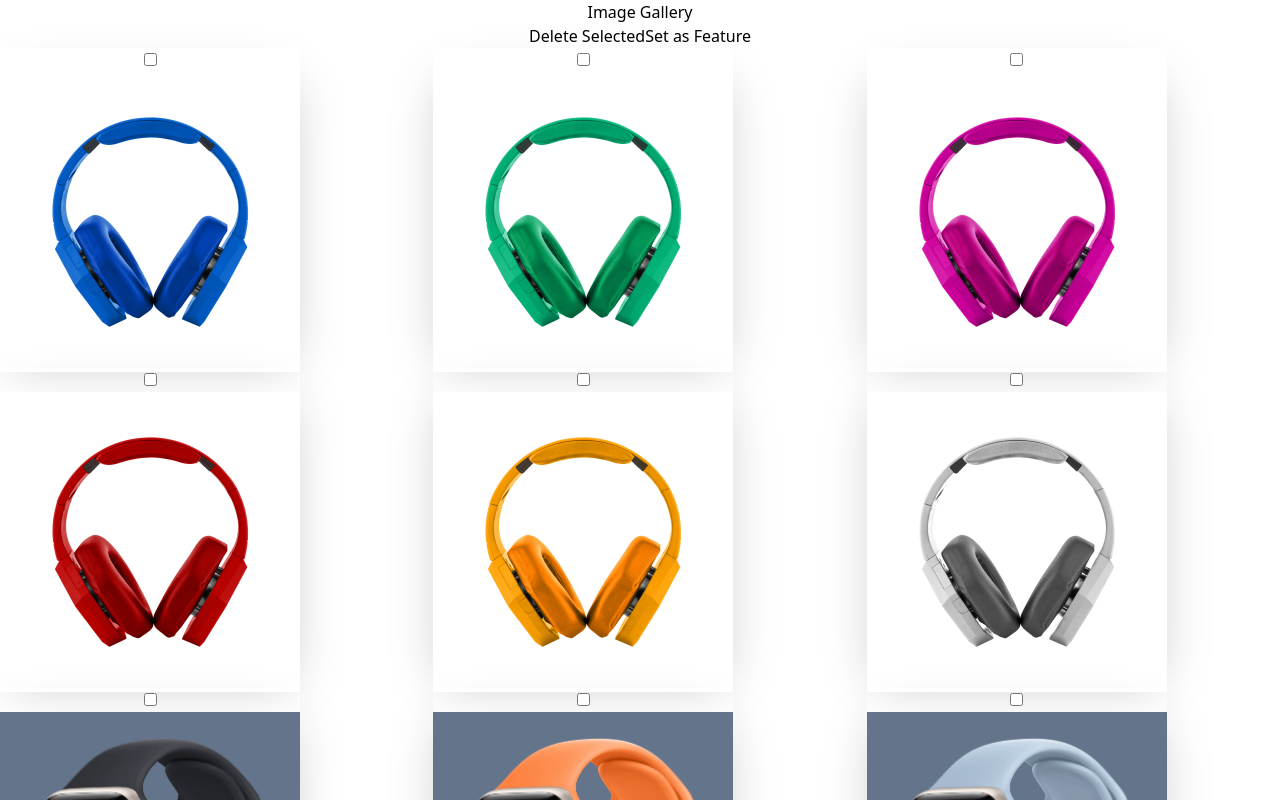
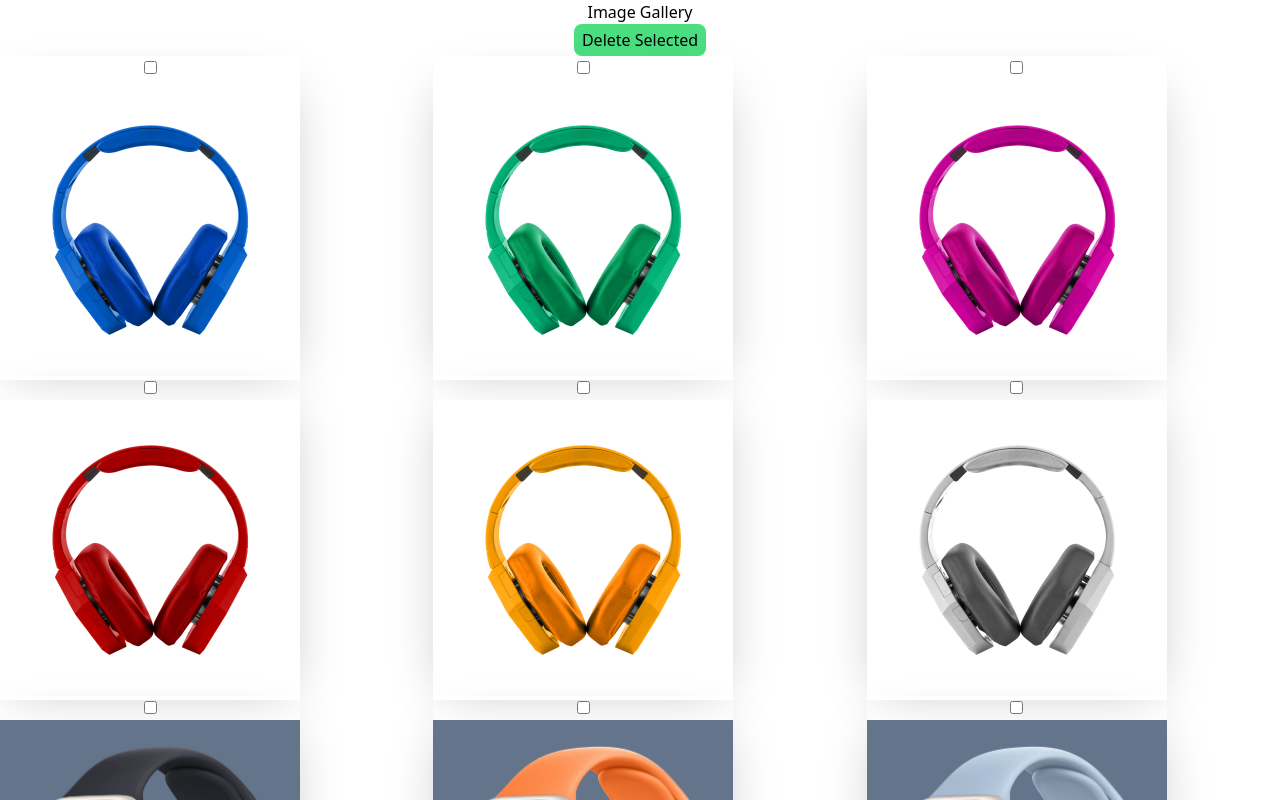
Before and after one commit to Rocky3112/Image-Gallery, a React (Create React App) app: page / in a window 1280 px wide. Shown: the top 800 px of the page. Built offline with nearby package versions, Linux system fonts and the light colour scheme.

Commit message:
design added

```diff
--- a/src/App.js
+++ b/src/App.js
@@ -79,8 +79,8 @@ function App() {
     <div className="App">
       <h1>Image Gallery</h1>
       <div className="actions">
-        <button onClick={deleteSelectedImages}>Delete Selected</button>
-        <button onClick={() => setFeatureImage(images[0].id)}>Set as Feature</button>
+        <button className='btn bg-green-400 hover:bg-red-700 px-2 py-1 rounded-lg' onClick={deleteSelectedImages}>Delete Selected</button>
+        {/* <button onClick={() => setFeatureImage(images[0].id)}>Set as Feature</button> */}
       </div>
       <div className="image-gallery grid grid-cols-3 gap-5 h-[700px]">
         {images.map((image) => (
```
